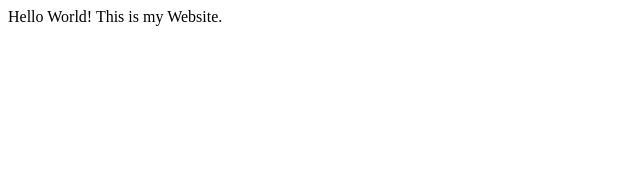
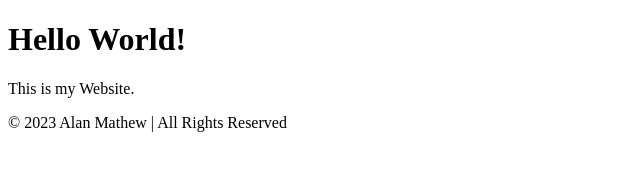
Before and after one commit to AlanGMathew2006/AlanGMathew.github.io, a plain HTML site: page index.html in a window 1280 px wide. Shown: the whole page, without its empty margins (0-640 px from the left). Drawn offline with Linux system fonts and the light colour scheme.

Commit message:
commit -m"Updated HTML files with semantic tags"

```diff
--- a/index.html
+++ b/index.html
@@ -7,6 +7,11 @@
         <link rel="stylesheet" href="style.css">
     </head>
     <body>
-        Hello World! This is my Website.
+        <nav></nav>
+        <main>
+            <h1>Hello World!</h1>
+            <p>This is my Website.</p>
+        </main>
+        <footer>© 2023 Alan Mathew | All Rights Reserved</footer>
     </body>
 </html>
```
Also changed, not shown: blog.html (+3 -1 lines), contact.html (+5 -1 lines), portfolio.html (+3 -1 lines), resume.html (+2 -0 lines).
